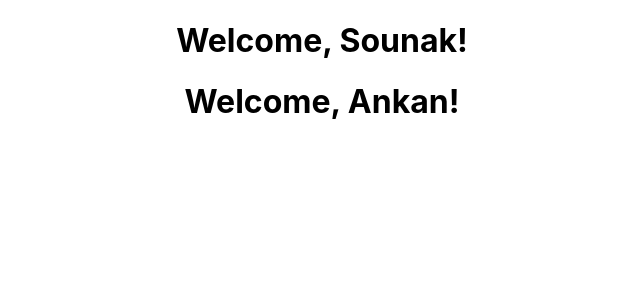
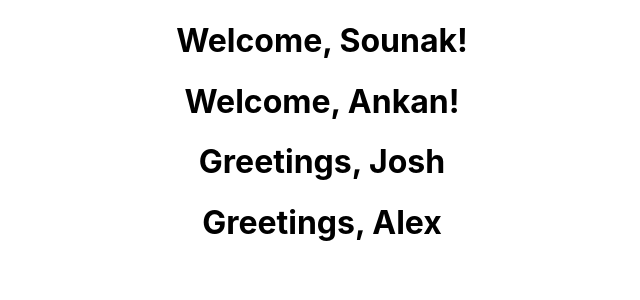
Before and after one commit to sounak999/React-Basics-Repository, a React (Create React App) app: page / in a window 1280 px wide. Shown: the top 300 px of the page, without its empty margins (318-958 px from the left). Built offline with nearby package versions, Linux system fonts and the light colour scheme.

Commit message:
0.1 => class component example

```diff
--- a/src/App.js
+++ b/src/App.js
@@ -1,12 +1,17 @@
 import logo from './logo.svg';
 import './App.css';
 import Welcome from './component/Welcome';
+import Greeting from './component/Greeting';
 
 function App() {
   return (
     <div className="App">
 		<Welcome name="Sounak"/>
 		<Welcome name="Ankan"/>
+
+		<Greeting name="Josh"/>
+		<Greeting name="Alex"/>
+
     </div>
   );
 }
--- /dev/null
+++ b/src/component/Greeting.js
@@ -0,0 +1,9 @@
+import React from "react"
+
+class Greeting extends React.Component {
+    render() {
+        return <h1>Greetings, {this.props.name} </h1>
+    }
+}
+
+export default Greeting
```
